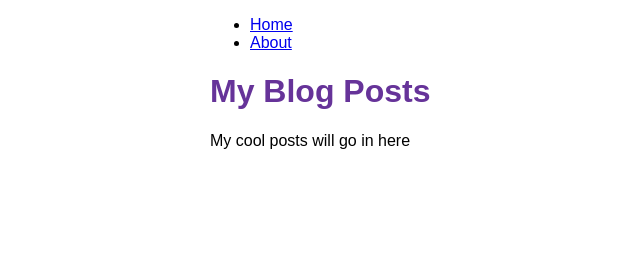
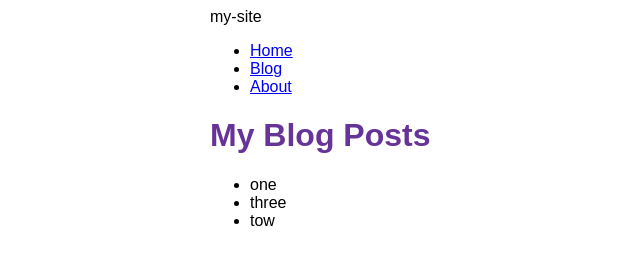
Before and after one commit to dhtbo/my-site, a Gatsby site: page /blog in a window 1280 px wide. Shown: the whole page, without its empty margins (180-820 px from the left). Built offline with nearby package versions, Linux system fonts and the light colour scheme; Gatsby itself is replaced by a stand-in of ours.

Commit message:
Finished Gatsby Tutorial Part 4

```diff
--- a/gatsby-config.js
+++ b/gatsby-config.js
@@ -8,5 +8,12 @@ module.exports = {
     "gatsby-plugin-gatsby-cloud",
     "gatsby-plugin-image",
     "gatsby-plugin-sharp",
+    {
+      resolve: "gatsby-source-filesystem",
+      options: {
+        name: `blog`,
+        path: `${__dirname}/src/blog`,
+      }
+    },
   ],
 };
--- a/src/compmonts/layout.module.css
+++ /dev/null
@@ -1,26 +0,0 @@
-.container {
-  margin: auto;
-  max-width: 500px;
-  font-family: sans-serif;
-}
-.heading {
-  color: rebeccapurple;
-}
-.nav-links {
-  display: flex;
-  list-style: none;
-  padding-left: 0;
-}
-.nav-link-item {
-  padding-right: 2rem;
-}
-.nav-link-text {
-  color: black;
-}
-
-.site-title {
-  font-size: 3rem;
-  color: gray;
-  font-weight: 700;
-  margin: 3rem 0;
-}
--- a/src/components/layout.js
+++ b/src/components/layout.js
@@ -1,20 +1,53 @@
 import * as React from 'react'
-import { Link } from 'gatsby'
-import * as styles from './layout.module.css'
+import { Link, useStaticQuery, graphql } from 'gatsby'
+import {
+  container,
+  heading,
+  navLinks,
+  navLinkItem,
+  navLinkText,
+  siteTitle,
+} from './layout.module.css'
 
 const Layout = ({ pageTitle, children }) => {
+  const data = useStaticQuery(graphql`
+    query {
+      site {
+        siteMetadata {
+          title
+        }
+      }
+    }
+  `)
+
   return (
-    <main className={styles.container}>
-      <title>{pageTitle}</title>
+    <div className={container}>
+      <title>{pageTitle} | {data.site.siteMetadata.title}</title>
+      <header className={siteTitle}>{data.site.siteMetadata.title}</header>
       <nav>
-        <ul className={styles.navLinks}>
-          <li className={styles.navLinkItem}><Link to="/">Home</Link></li>
-          <li className={styles.navLinkItem}><Link to="/about">About</Link></li>
+        <ul className={navLinks}>
+          <li className={navLinkItem}>
+            <Link to="/" className={navLinkText}>
+              Home
+            </Link>
+          </li>
+          <li className={navLinkItem}>
+            <Link to="/blog" className={navLinkText}>
+              Blog
+            </Link>
+          </li>
+          <li className={navLinkItem}>
+            <Link to="/about" className={navLinkText}>
+              About
+            </Link>
+          </li>
         </ul>
       </nav>
-      <h1 className={styles.heading}>{pageTitle}</h1>
-      {children}
-    </main>
+      <main>
+        <h1 className={heading}>{pageTitle}</h1>
+        {children}
+      </main>
+    </div>
   )
 }
 
--- a/src/components/layout.module.css
+++ b/src/components/layout.module.css
@@ -17,3 +17,10 @@
 .nav-link-text {
   color: black;
 }
+
+.site-title {
+  font-size: 3rem;
+  color: gray;
+  font-weight: 700;
+  margin: 3rem 0;
+}
--- a/src/pages/blog.js
+++ b/src/pages/blog.js
@@ -1,12 +1,31 @@
 import * as React from 'react'
+import { graphql } from 'gatsby'
 import Layout from '../components/layout'
 
-const BlogPage = () => {
+const BlogPage = ({data}) => {
   return (
     <Layout pageTitle="My Blog Posts">
-      <p>My cool posts will go in here</p>
+      <ul>
+      {
+        data.allFile.nodes.map(node => (
+          <li key={node.name}>
+            {node.name}
+          </li>
+        ))
+      }
+      </ul>
     </Layout>
   )
 }
 
+export const query = graphql`
+  query {
+    allFile {
+      nodes {
+        name
+      }
+    }
+  }
+`
+
 export default BlogPage
--- a/src/pages/index.js
+++ b/src/pages/index.js
@@ -10,7 +10,7 @@ const IndexPage = () => {
       <p>I'm making this by following the Gatsby Tutorial.</p>
       <StaticImage
         alt="Clifford, a reddish-brown pitbull, posing on a couch and looking stoically at the camera"
-        src="../images/E1oMV3QVgAIr1NT.jfif"
+        src="../images/R-C.jfif"
       />
     </Layout>
   )
```
Also changed, not shown: src/compmonts/layout.js (deleted, +0 -54 lines), src/blog/one.mdx (added), src/blog/three.mdx (added), src/blog/tow.mdx (added), src/images/1019212146-8.jpg (added), src/images/R-C.jfif (added).
